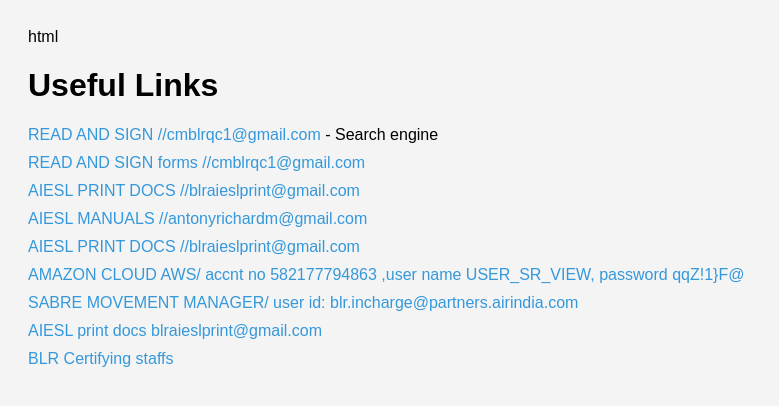
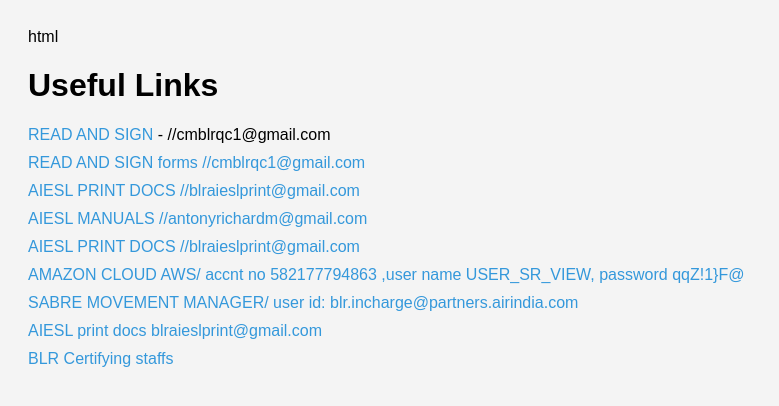
Before and after one commit to cmblrqc/cmblrqc, a plain HTML site: page index.html in a window 1280 px wide. Shown: the whole page, without its empty margins (0-779 px from the left). Drawn offline with Linux system fonts and the light colour scheme.

Commit message:
Update index.html

```diff
--- a/index.html
+++ b/index.html
@@ -36,7 +36,7 @@ html
 
   <script>
     const links = [
-      { name: 'READ AND SIGN //cmblrqc1@gmail.com', url: 'https://docs.google.com/spreadsheets/d/179e7ZsRRUYqvzlxkJybEDnPR1u3OJE7SdDaDZW0uLOM/edit?usp=sharing', description: ' - Search engine' },
+      { name: 'READ AND SIGN ', url: 'https://docs.google.com/spreadsheets/d/179e7ZsRRUYqvzlxkJybEDnPR1u3OJE7SdDaDZW0uLOM/edit?usp=sharing', description: ' - //cmblrqc1@gmail.com' },
       { name: 'READ AND SIGN forms //cmblrqc1@gmail.com', url: 'https://drive.google.com/drive/folders/1FTYTdJkptD1VEqmh4I8SHZkFdzp3K8_g?usp=sharing' },
       { name: 'AIESL PRINT DOCS //blraieslprint@gmail.com', url: 'https://drive.google.com/drive/folders/1JDlgvuiXDcZJVYzJlI6SJShy_6-wyvZl?usp=drive_link' },
       { name: 'AIESL MANUALS //antonyrichardm@gmail.com', url: 'https://drive.google.com/drive/folders/1JDlgvuiXDcZJVYzJlI6SJShy_6-wyvZl?usp=drive_link' },
```
